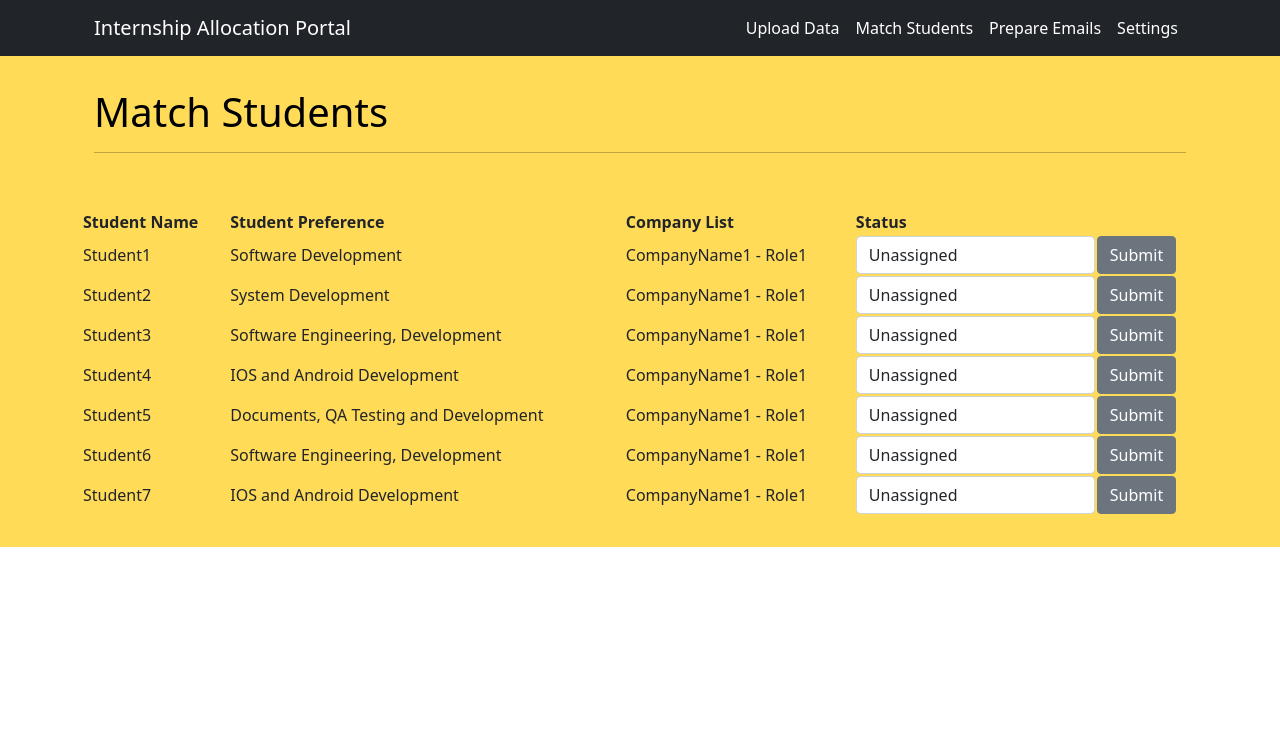
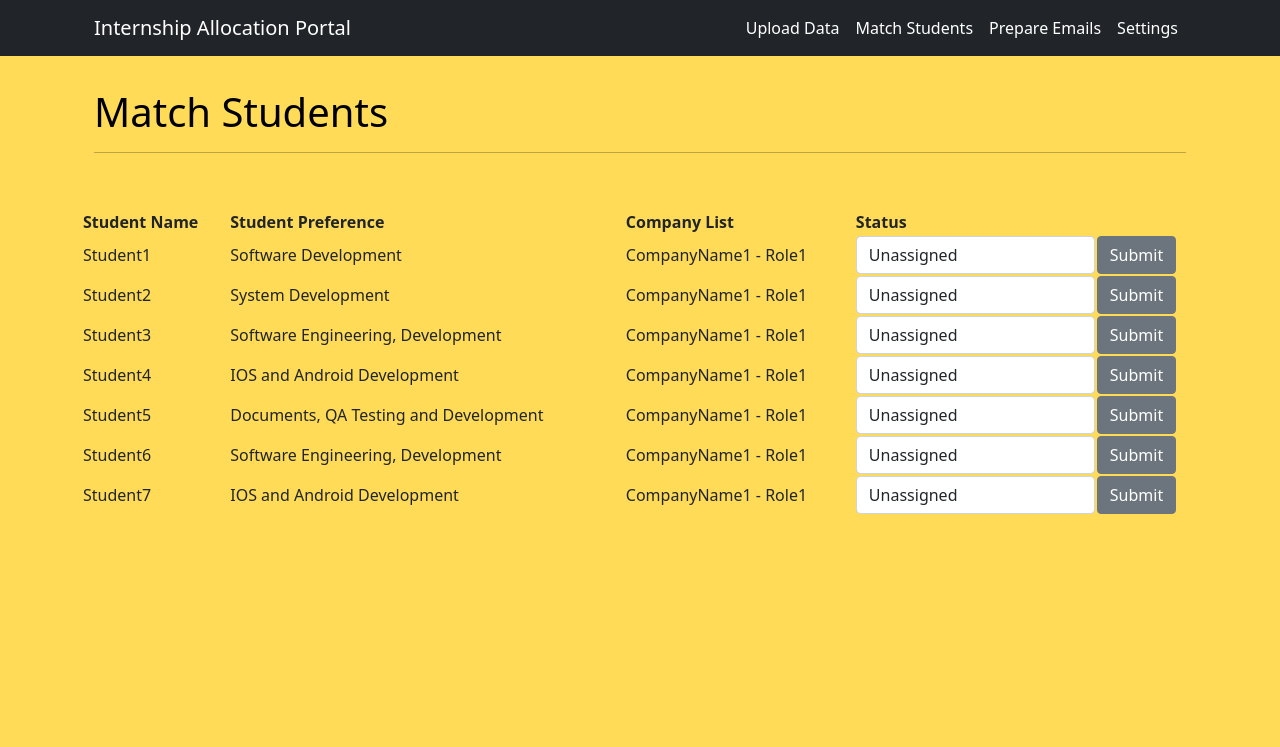
Before and after one commit to DevOps-2022-Team-3/-DevOps-Team3-2022-DevOps_Oct2022_Team3_Asg, a Flask app: page /Match_Student in a window 1280 px wide. Shown: the top 747 px of the page. Run offline with Flask 2, Linux system fonts and the light colour scheme; data comes from the database, SQL or seed files in the repository.

Commit message:
Change background colour

```diff
--- a/templates/Match_Student.html
+++ b/templates/Match_Student.html
@@ -8,6 +8,11 @@
 
 <!-- CSS only -->
 <link rel="stylesheet" href="https://cdn.jsdelivr.net/npm/bootstrap@5.1.1/dist/css/bootstrap.min.css">
+<style>
+  body {
+    background-color: #FFDB58;
+  }
+</style>
 </head>
 <body>
   <!-- NavBar-->
```
